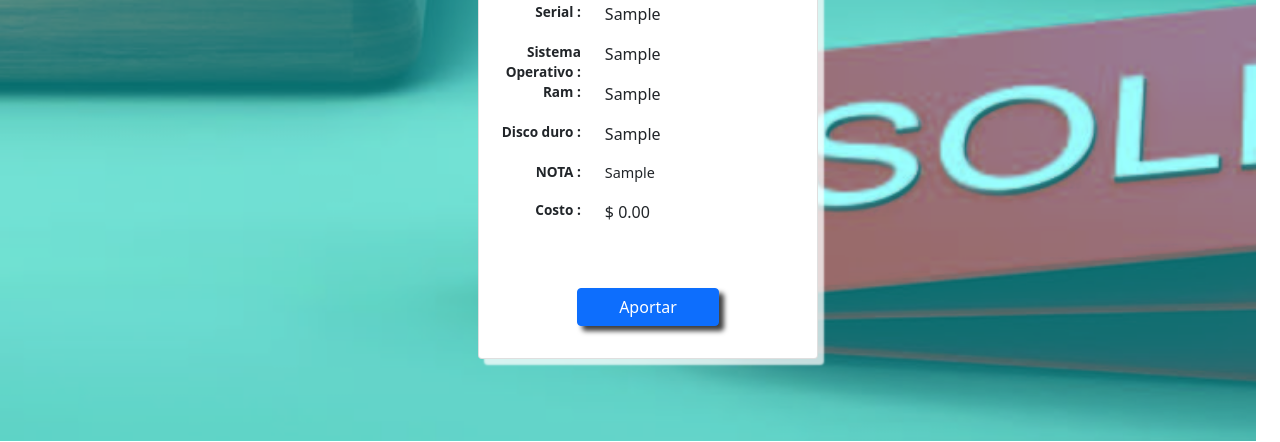
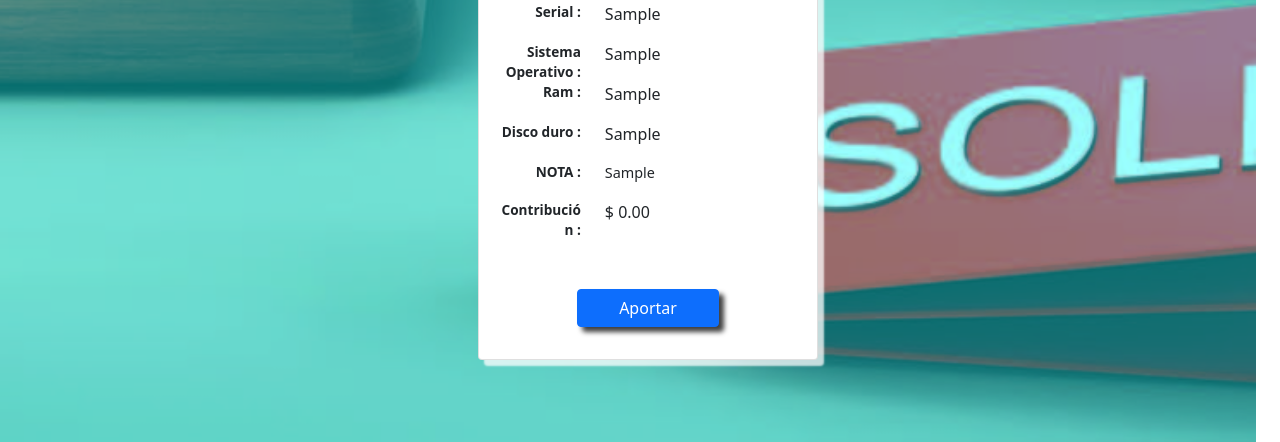
Before and after one commit to cesarmaya1006/lintik_subasta, a PHP site: page /bienvenida2.php?id_usuario=1 in a window 1280 px wide. Shown: the part 787-1229 px from the top of the page. Run offline with PHP 8.4, Linux system fonts and the light colour scheme; data comes from the database, SQL or seed files in the repository; tables that the repository leaves empty hold one stand-in row (values such as "Sample post"); some libraries are stand-ins or nearby versions.

Commit message:
Commit CM

```diff
--- a/bienvenida2.php
+++ b/bienvenida2.php
@@ -221,7 +221,7 @@ $equipos = $result->fetch_all(MYSQLI_ASSOC);
                                                 echo('<div class="row"><div class="col-4 text-end" style="font-size:0.85em;"><strong>Ram : </strong></div><div class="col-8"><p>'.$equipo['ram'].'</p></div></div>');
                                                 echo('<div class="row"><div class="col-4 text-end" style="font-size:0.85em;"><strong>Disco duro : </strong></div><div class="col-8"><p>'.$equipo['disco'].'</p></div></div>');
                                                 echo('<div class="row"><div class="col-4 text-end" style="font-size:0.85em;"><strong>NOTA : </strong></div><div class="col-8" style="font-size:0.9em;"><p>'.$equipo['nota'].'</p></div></div>');
-                                                echo('<div class="row"><div class="col-4 text-end" style="font-size:0.85em;"><strong>Costo : </strong></div><div class="col-8"><p>$ '.number_format($equipo['costo'],2,'.',',').'</p></div></div>');
+                                                echo('<div class="row"><div class="col-4 text-end" style="font-size:0.85em;"><strong>Contribución : </strong></div><div class="col-8"><p>$ '.number_format($equipo['costo'],2,'.',',').'</p></div></div>');
                                                 echo('<div class="row mt-5"><div class="col-12 d-grid gap-2 col-md-6 mx-auto">');
                                                 echo('<form action="./compra.php" method ="POST">');
                                                 echo('<input type="hidden" name="id_productos" value="'.$equipo['id_productos'].'">  ');
```
